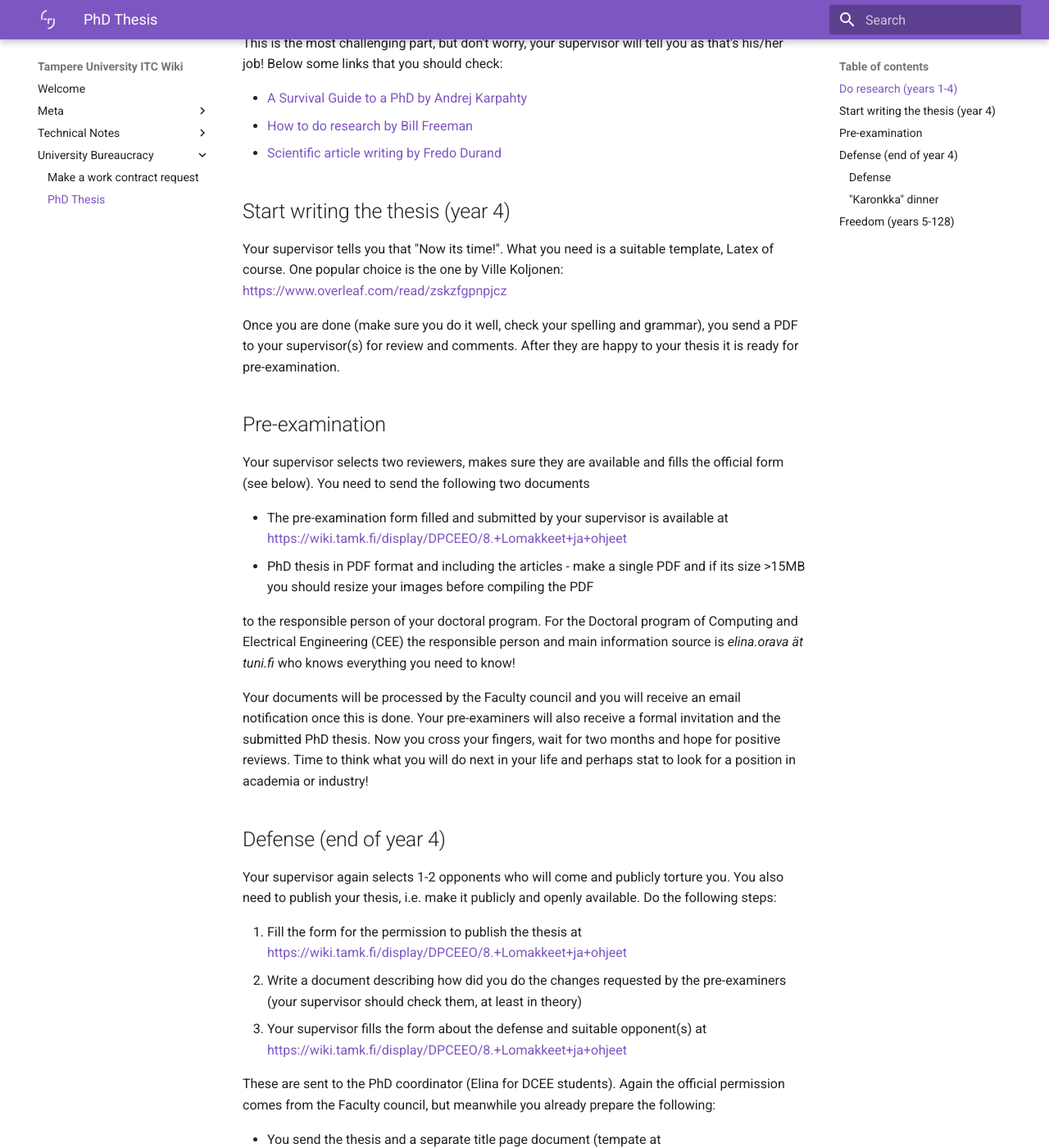
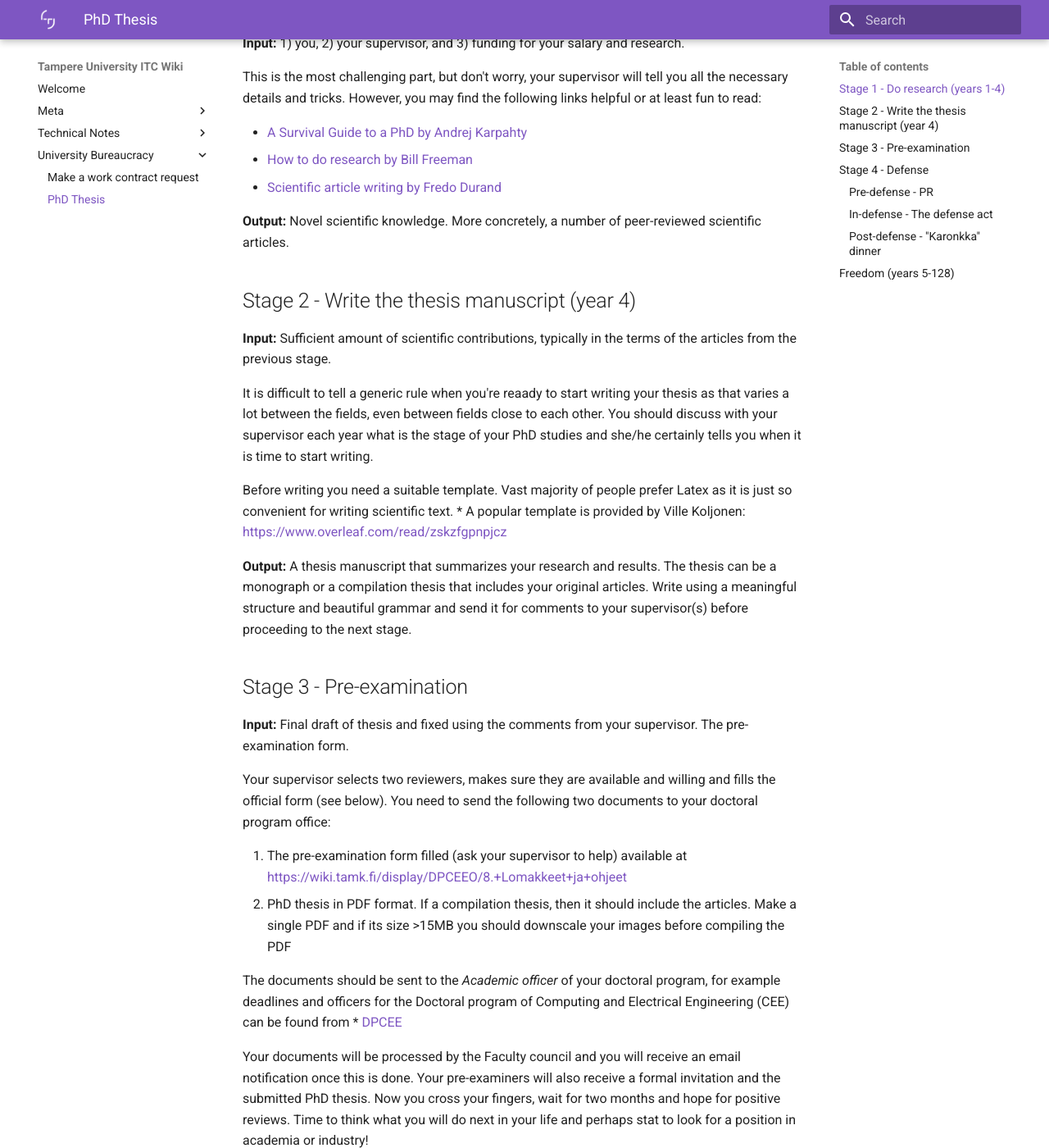
Before and after one commit to TUNI-ITC/wiki, an MkDocs documentation site: the page built from docs/University-Bureaucracy/phd_thesis.md, in a window 1280 px wide and 1400 px high, scrolled down 282 px. Shown: the whole window at 82% size. Built offline with MkDocs 1.6.1 and Material for MkDocs 9.7.7, drawn with Linux system fonts in a browser that asks for light colours; some of the changed text lies outside the part shown.

Commit message:
updated the PhD thesis process description (#22)

```diff
--- a/docs/University-Bureaucracy/phd_thesis.md
+++ b/docs/University-Bureaucracy/phd_thesis.md
@@ -1,37 +1,56 @@
 # PhD Thesis
-Below are very short instructions for the process and links to the corresponding university Web pages.
+So, you decided that doing a PhD thesis is good for your future. Along the long and winding road you may find the following instructions useful.
 
-## Do research (years 1-4)
-This is the most challenging part, but don't worry, your supervisor will tell you as that's his/her job! Below some links that you should check:
+## Stage 1 - Do research (years 1-4)
+
+**Input:** 1) you, 2) your supervisor, and 3) funding for your salary and research.
+
+This is the most challenging part, but don't worry, your supervisor will tell you all the necessary details and tricks. However, you may find the following links helpful or at least fun to read:
 
  - [A Survival Guide to a PhD by Andrej Karpahty](http://karpathy.github.io/2016/09/07/phd/)
  - [How to do research by Bill Freeman](http://people.csail.mit.edu/billf/publications/How_To_Do_Research.pdf)
  - [Scientific article writing by Fredo Durand](http://people.csail.mit.edu/fredo/FredoBadWriting.pdf)
 
-## Start writing the thesis (year 4)
-Your supervisor tells you that "Now its time!". What you need is a suitable template, Latex of course. One popular choice is the one by Ville Koljonen: [https://www.overleaf.com/read/zskzfgpnpjcz](https://www.overleaf.com/read/zskzfgpnpjcz)
+**Output:** Novel scientific knowledge. More concretely, a number of peer-reviewed scientific articles.
 
-Once you are done (make sure you do it well, check your spelling and grammar), you send a PDF to your supervisor(s) for review and comments. After they are happy to your thesis it is ready for pre-examination.
+## Stage 2 - Write the thesis manuscript (year 4)
 
-## Pre-examination
-Your supervisor selects two reviewers, makes sure they are available and fills the official form (see below).
-You need to send the following two documents
+**Input:** Sufficient amount of scientific contributions, typically in the terms of the articles from the previous stage.
 
- - The pre-examination form filled and submitted by your supervisor is available at [https://wiki.tamk.fi/display/DPCEEO/8.+Lomakkeet+ja+ohjeet](https://wiki.tamk.fi/display/DPCEEO/8.+Lomakkeet+ja+ohjeet)
- - PhD thesis in PDF format and including the articles - make a single PDF and if its size >15MB you should resize your images before compiling the PDF
+It is difficult to tell a generic rule when you're reaady to start writing your thesis as that varies a lot between the fields, even between fields close to each other. You should discuss with your supervisor each year what is the stage of your PhD studies and she/he certainly tells you when it is time to start writing.
 
-to the responsible person of your doctoral program. For the Doctoral program of Computing and Electrical Engineering (CEE) the responsible person and main information source is *elina.orava ät tuni.fi* who knows everything you need to know!
+Before writing you need a suitable template. Vast majority of people prefer Latex as it is just so convenient for writing scientific text.
+* A popular template is provided by Ville Koljonen: [https://www.overleaf.com/read/zskzfgpnpjcz](https://www.overleaf.com/read/zskzfgpnpjcz)
+
+**Output:** A thesis manuscript that summarizes your research and results. The thesis can be a monograph or a compilation thesis that includes your original articles. Write using a meaningful structure and beautiful grammar and send it for comments to your supervisor(s) before proceeding to the next stage.
+
+## Stage 3 - Pre-examination
+
+**Input:** Final draft of thesis and fixed using the comments from your supervisor. The pre-examination form.
+
+Your supervisor selects two reviewers, makes sure they are available and willing and fills the official form (see below). You need to send the following two documents to your doctoral program office:
+
+ 1. The pre-examination form filled (ask your supervisor to help) available at [https://wiki.tamk.fi/display/DPCEEO/8.+Lomakkeet+ja+ohjeet](https://wiki.tamk.fi/display/DPCEEO/8.+Lomakkeet+ja+ohjeet)
+ 2. PhD thesis in PDF format. If a compilation thesis, then it should include the articles. Make a single PDF and if its size >15MB you should downscale your images before compiling the PDF
+
+The documents should be sent to the *Academic officer* of your doctoral program, for example deadlines and officers for the Doctoral program of Computing and Electrical Engineering (CEE) can be found from
+* [DPCEE](https://intra.tuni.fi/en/handbook?page=5612)
 
 Your documents will be processed by the Faculty council and you will receive an email notification once this is done. Your pre-examiners will also receive a formal invitation and the submitted PhD thesis. Now you cross your fingers, wait for two months and hope for positive reviews. Time to think what you will do next in your life and perhaps stat to look for a position in academia or industry!
 
-## Defense (end of year 4)
-Your supervisor again selects 1-2 opponents who will come and publicly torture you. You also need to publish your thesis, i.e. make it publicly and openly available. Do the following steps:
+**Output:** Faculty council decision for pre-examination. Official invitations to the pre-examiners.
 
- 1. Fill the form for the permission to publish the thesis at [https://wiki.tamk.fi/display/DPCEEO/8.+Lomakkeet+ja+ohjeet](https://wiki.tamk.fi/display/DPCEEO/8.+Lomakkeet+ja+ohjeet)
- 2. Write a document describing how did you do the changes requested by the pre-examiners (your supervisor should check them, at least in theory)
- 3. Your supervisor fills the form about the defense and suitable opponent(s) at [https://wiki.tamk.fi/display/DPCEEO/8.+Lomakkeet+ja+ohjeet](https://wiki.tamk.fi/display/DPCEEO/8.+Lomakkeet+ja+ohjeet)
+## Stage 4 - Defense
 
-These are sent to the PhD coordinator (Elina for DCEE students). Again the official permission comes from the Faculty council, but meanwhile you already prepare the following:
+**Input:** 1) positive statement from the pre-examiners. Form to publish the thesis.
+
+Your supervisor selects 1-2 opponents who will come and publicly "torture" you, i.e. ask nasty questions about your thesis. You also need to publish your thesis, i.e. make it publicly and openly available. Submit the following documents to the Academic Officer of your doctoral program:
+
+ 1. The form for the permission to publish the thesis available  at [https://wiki.tamk.fi/display/DPCEEO/8.+Lomakkeet+ja+ohjeet](https://wiki.tamk.fi/display/DPCEEO/8.+Lomakkeet+ja+ohjeet)
+ 2. A document describing the changes requested by the pre-examiners (if requested). This document is similar to "Revision letter" where you reply to reviewers' comments if they requested "major revision" for your article. If necessary discuss with your supervisor how to do these.
+ 3. The form about the defense and suitable opponent(s) written by your supervisor and available at [https://wiki.tamk.fi/display/DPCEEO/8.+Lomakkeet+ja+ohjeet](https://wiki.tamk.fi/display/DPCEEO/8.+Lomakkeet+ja+ohjeet)
+
+Again the official permission comes from the Faculty council, but meanwhile you already prepare the following:
 
  - You send the thesis and a separate title page document (tempate at [https://libguides.tuni.fi/dissertationpublishing/](https://libguides.tuni.fi/dissertationpublishing/) ) to *dissertations ät tuni.fi*
  - You send the title page, thesis and articles (if separate from the thesis PDF) to Punamusta for printing using this form [https://tilaukset.omapumu.com/tampereen_yliopisto/index.php?kielivalinta=englanti](https://tilaukset.omapumu.com/tampereen_yliopisto/index.php?kielivalinta=englanti) - your PhD programme coordinator will tell you the minimum amount to be printed and paid by he faculty. You might want to pay a few more copies for your personal use.
@@ -43,7 +62,9 @@ After Faculty council informs you that the permission to publish is granted:
  - **immediately** notify *dissertations ät punamusta.com* to start printing
  - You should send printed books to the opponents as well
 
-### Defense
+**Output:** 1) permission for the public defense, 2) public link to your thesis in the library database, 3) printed thesis, 4) press release and 5) public defense.
+
+### Pre-defense - PR
 You are almost done. Next you need just a little bit of marketing and planning.
 
  - **Press release** use the template at [https://libguides.tuni.fi/dissertationpublishing/pressrelease](https://libguides.tuni.fi/dissertationpublishing/pressrelease) along with a nice picture of you and send to viestinta.tau ät tuni.fi - typically your supervisor takes care of this
@@ -51,9 +72,13 @@ You are almost done. Next you need just a little bit of marketing and planning.
  - Order coffee for the defense (if physical defense)
  - Prepare Zoom meeting (if online) and test everything
 
-### "Karonkka" dinner
+### In-defense - The defense act
+This is a formal "act" with pre-defined lyrics for custos, candidate and opponents. More details available at
+* [https://intra.tuni.fi/en/handbook?page=4231](https://intra.tuni.fi/en/handbook?page=4231)
+
+### Post-defense -  "Karonkka" dinner
 This is not an official part of your defense, but expected in Finland. That means that to "thank" your opponents you will take them for a formal table served dinner to some nice place. During Karonkka, typically during the coffee, there are speeches where you thank people who contributed to your successful PhD thesis (semi-official order: opponents, supervisor, co-authors, others)
 
 ## Freedom (years 5-128)
 
-You live a happy life!
+Enjoy your life (finally ;-) !
```
